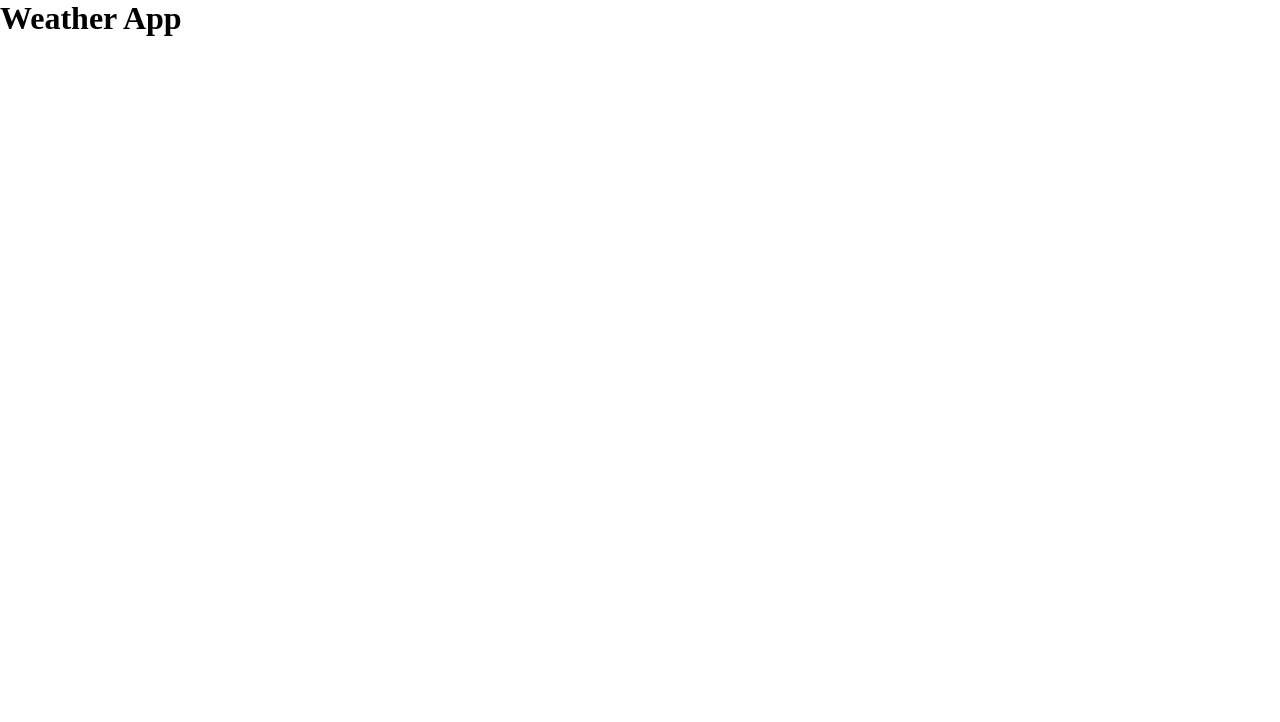
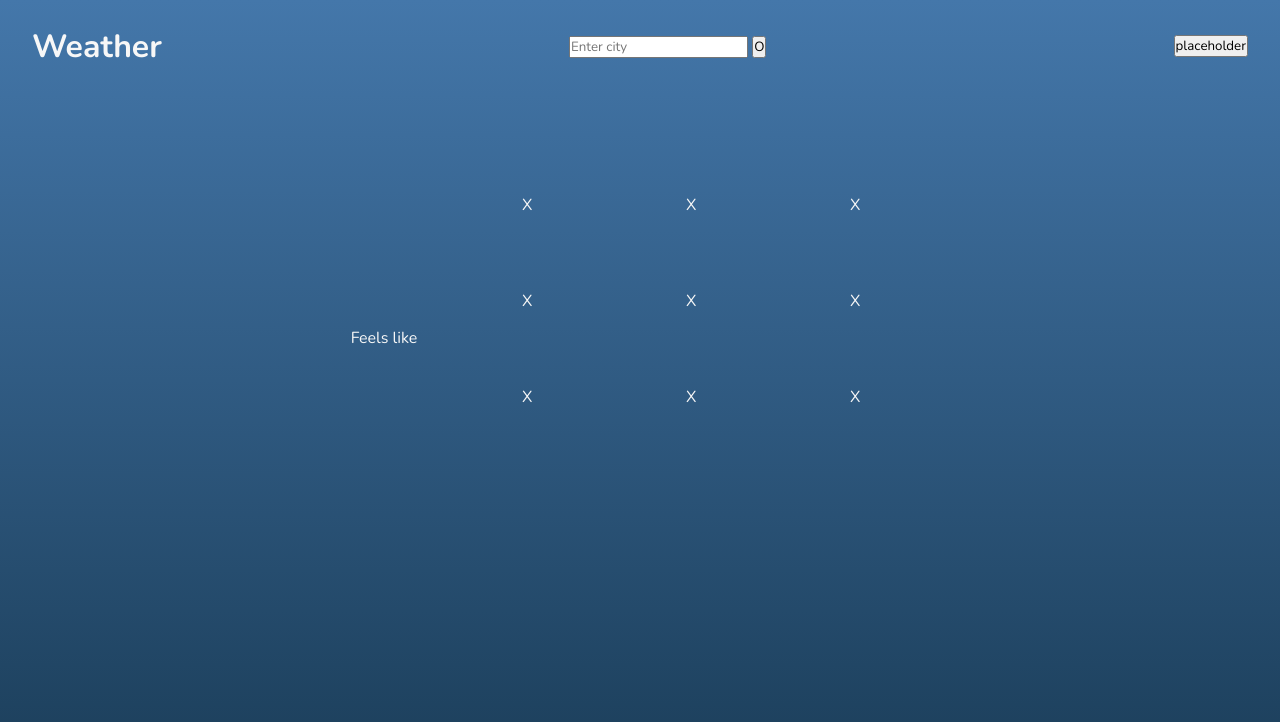
Before and after one commit to agracanin/weather-app, a plain HTML site: page index.html in a window 1280 px wide. Drawn offline with nearby package versions, Linux system fonts and the light colour scheme; no server answers.

Commit message:
Basic functionality completed, working on more data into the dom

```diff
--- a/index.html
+++ b/index.html
@@ -10,10 +10,49 @@
 
 <body>
     <header class="header">
-        <h1 class="header-title">Weather App</h1>
+        <h1 class="header-title">Weather</h1>
+        <form class="search-form" n>
+            <input class="search search-input" type="text" id="searchBtn" placeholder="Enter city">
+            <button class="search submit-button" type="submit">O</button>
+        </form>
+        <button>placeholder</button>
     </header>
+
     <main class="main">
+        <div class="location-info">
+            <h2 class="location">
+                <span class="city-name"></span>
+                <span class="country-name"></span>
+            </h2>
+            <p class="location-date"></p>
+        </div>
 
+        <div class="container">
+            <div class="day-weather">
+                <div class="temp-container">
+                    <img src="" alt="" class="weather-img">
+                    <span class="temp"></span>
+                </div>
+
+                <div class="details-container">
+                    <p class="weather-desc"></p>
+                    <p class="weather-details">Feels like <span class="feels-like"></span></p>
+                    <p class="weather-details forecast-desc"></p>
+                </div>
+            </div>
+
+            <div class="current-details">
+                <div>X</div>
+                <div>X</div>
+                <div>X</div>
+                <div>X</div>
+                <div>X</div>
+                <div>X</div>
+                <div>X</div>
+                <div>X</div>
+                <div>X</div>
+            </div>
+        </div>
     </main>
     <script src="main.js"></script>
 </body>
--- a/styles.css
+++ b/styles.css
@@ -1,5 +1,95 @@
+@import url('https://fonts.googleapis.com/css2?family=Nunito:wght@200;300;400;700;800&display=swap');
+
+
+:root {
+    --main-bg-color: #87CEEB;
+    --secondary-bg-color: #6D6E71;
+    --accent-color: #FFC857;
+    --secondary-accent-color: #FF6B35;
+    --primary-text-color: #282828;
+    --secondary-text-color: #F7F7F7;
+}
+
 * {
     padding: 0;
     margin: 0;
     box-sizing: border-box;
+    font-family: 'Nunito', sans-serif;
 }
+
+body {
+    height: 100vh;
+    background: linear-gradient(to bottom, #4477AA, #1A3C57);
+    color: var(--secondary-text-color);
+    display: grid;
+    grid-template-columns: 1fr minmax(0px, 768px) 1fr;
+    grid-template-rows: 92px 1fr;
+}
+
+header {
+    display: flex;
+    justify-content: space-between;
+    align-items: center;
+    padding: 2em;
+    grid-column: 1 / 4;
+}
+
+.main {
+    display: grid;
+    grid-template-rows: 92px 1fr 1fr;
+    grid-column: 2 / 3;
+}
+
+.location-info {
+    display: flex;
+    flex-direction: column;
+    align-items: center;
+    justify-content: center;
+    margin-bottom: 2rem;
+    grid-column: 1 / 3;
+}
+
+.main-weather {
+    display: flex;
+    align-items: center;
+    grid-column: 1 / 2;
+}
+
+span.temp {
+    font-size: 2rem;
+    font-weight: 400;
+}
+
+.weather-details {
+    font-weight: 200;
+}
+
+.weather-desc {
+    font-size: 1.5rem;
+}
+
+.day-weather {
+    display: flex;
+    flex-direction: column;
+    align-items: center;
+    justify-content: center;
+}
+
+.temp-container {
+    display: flex;
+    align-items: center;
+}
+
+.current-details {
+    display: grid;
+    grid-template-columns: 1fr 1fr 1fr;
+    padding: 10px;
+    grid-column: 2 / 4;
+}
+
+div.container {
+    display: grid;
+    grid-template-columns: 1fr 1fr 1fr;
+    width: 100%;
+    grid-column: 1 / 3;
+}
```
Also changed, not shown: main.js (+1 -1 lines).
